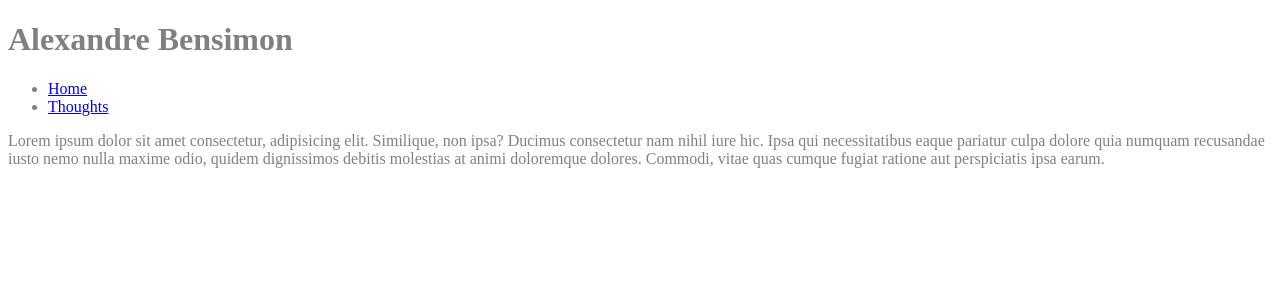
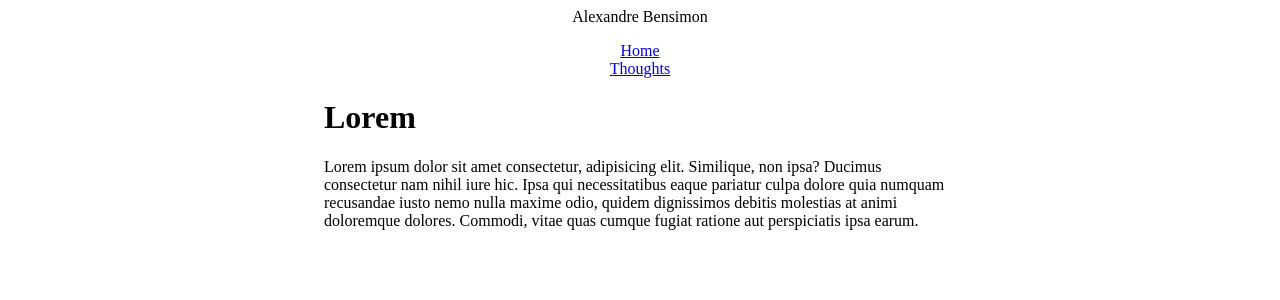
Before and after one commit to alexbensimon/personal-website, a Next.js app: page /thoughts/lorem in a window 1280 px wide. Shown: the top 300 px of the page. Built offline with nearby package versions, Linux system fonts and the light colour scheme.

Commit message:
Global layout

```diff
--- a/components/GlobalStyles.tsx
+++ b/components/GlobalStyles.tsx
@@ -3,7 +3,7 @@ import React, { FC } from 'react';
 export const GlobalStyles: FC = () => (
   <style jsx global>{`
     body {
-      color: gray;
+      color: black;
     }
   `}</style>
 );
--- a/components/Header.tsx
+++ b/components/Header.tsx
@@ -2,10 +2,10 @@ import Link from 'next/link';
 import React, { FC } from 'react';
 
 export const Header: FC = () => (
-  <div>
-    <h1>Alexandre Bensimon</h1>
+  <div className="root">
+    <span>Alexandre Bensimon</span>
     <nav>
-      <ul>
+      <ul className="list">
         <li>
           <Link href="/">
             <a>Home</a>
@@ -18,5 +18,14 @@ export const Header: FC = () => (
         </li>
       </ul>
     </nav>
+    <style jsx>{`
+      .root {
+        text-align: center;
+      }
+      .list {
+        list-style-type: none;
+        padding: 0;
+      }
+    `}</style>
   </div>
 );
--- a/components/PageWrapper.tsx
+++ b/components/PageWrapper.tsx
@@ -3,9 +3,15 @@ import { GlobalStyles } from './GlobalStyles';
 import { Header } from './Header';
 
 export const PageWrapper: FC = ({ children }) => (
-  <>
+  <div className="root">
     <GlobalStyles />
     <Header />
     {children}
-  </>
+    <style jsx>{`
+      .root {
+        width: 50%;
+        margin: auto;
+      }
+    `}</style>
+  </div>
 );
--- a/pages/thoughts/lorem.tsx
+++ b/pages/thoughts/lorem.tsx
@@ -2,6 +2,7 @@ import React from 'react';
 
 export default () => (
   <div>
+    <h1>Lorem</h1>
     <p>
       Lorem ipsum dolor sit amet consectetur, adipisicing elit. Similique, non
       ipsa? Ducimus consectetur nam nihil iure hic. Ipsa qui necessitatibus
```
